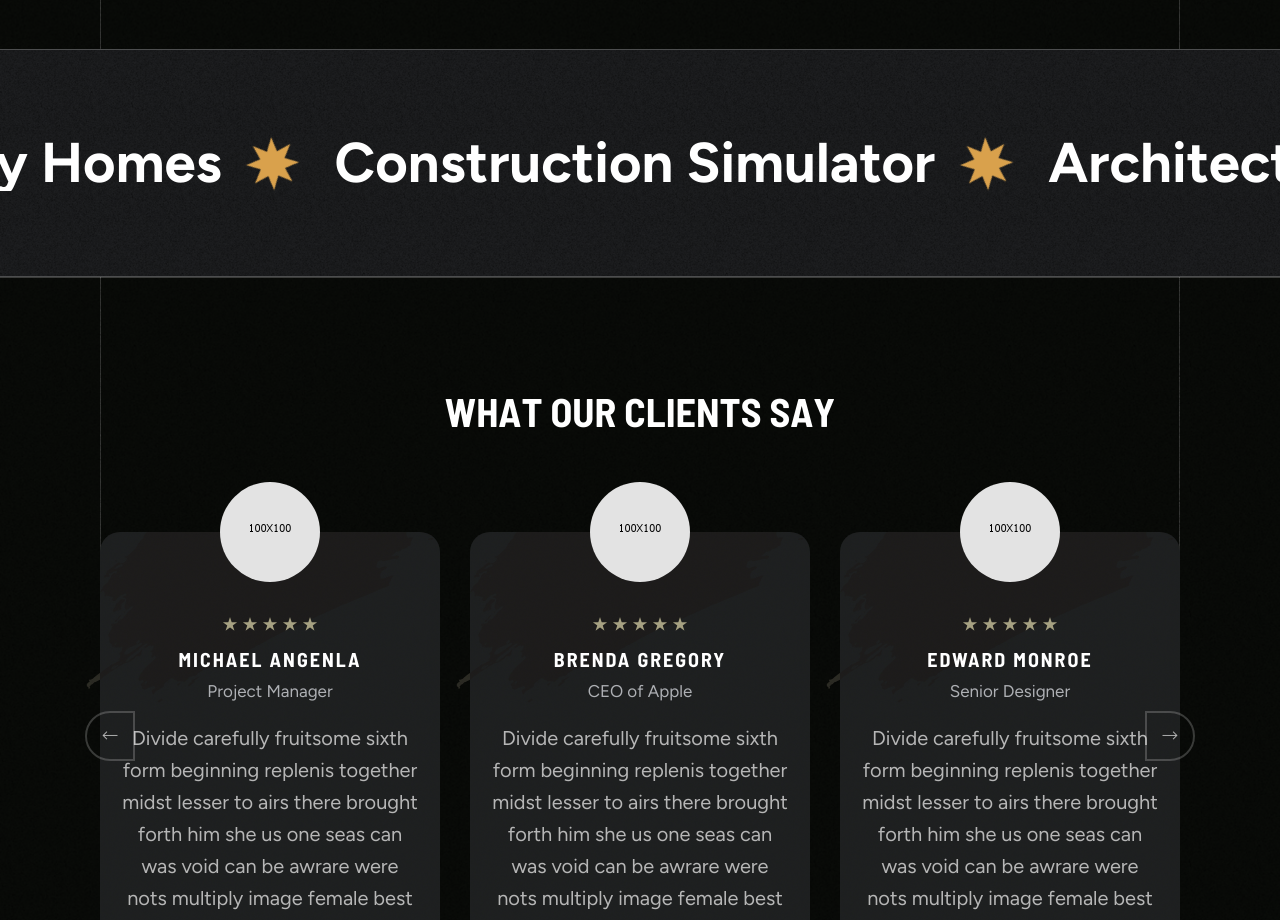
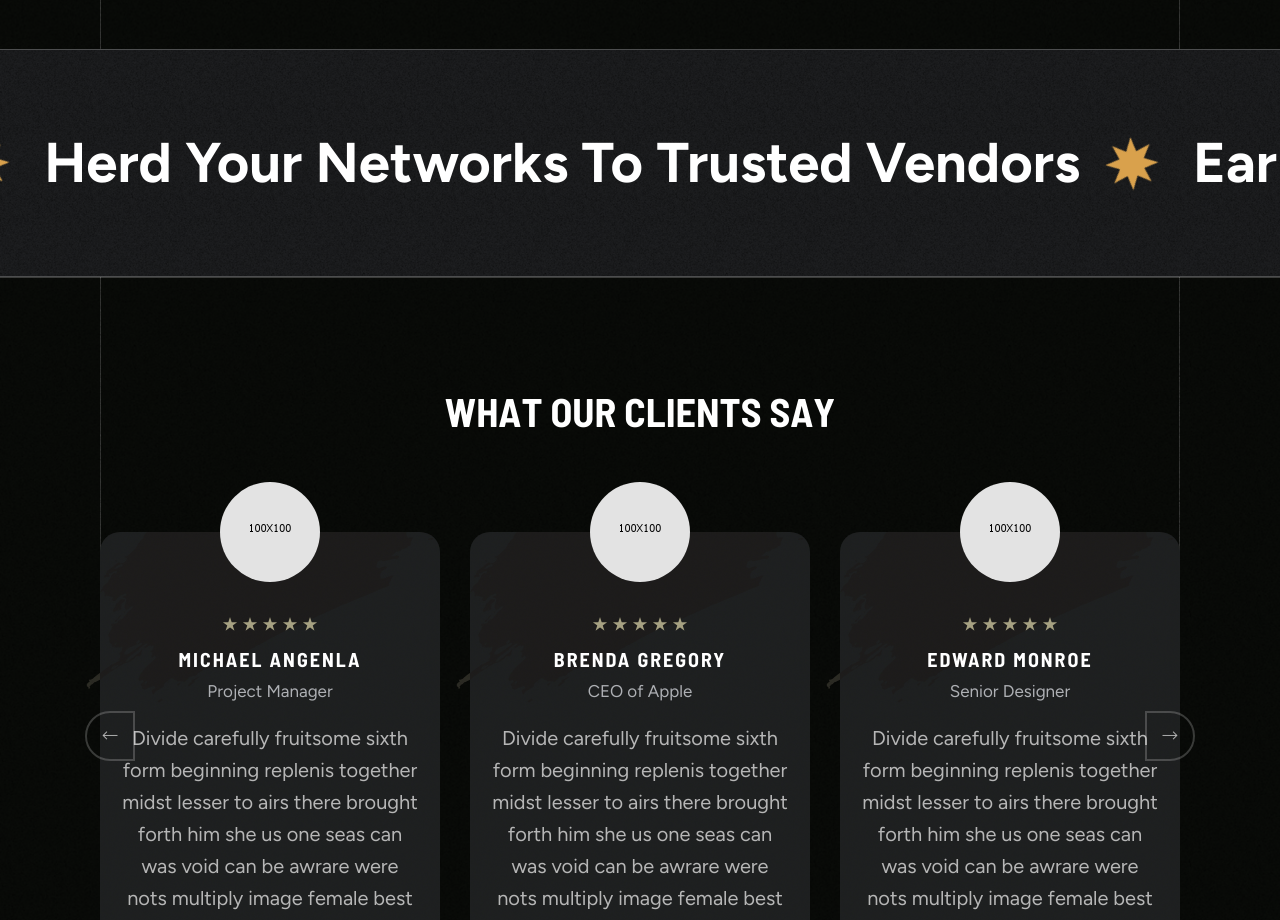
Before and after one commit to jejevj/custherds, a Vue app in the folder frontpublic/: page /about in a window 1280 px wide. Shown: the part 3920-4840 px from the top of the page. Built offline with nearby package versions, Linux system fonts and the light colour scheme.

Commit message:
feat: update marquee with custherds taglines and add to homepage

```diff
--- a/frontpublic/src/components/home-one/SlidingTextOne.vue
+++ b/frontpublic/src/components/home-one/SlidingTextOne.vue
@@ -5,7 +5,6 @@
         <div class="sliding-text-one__wrap">
             <div class="sliding-text-one__track-wrapper">
                 <ul class="sliding-text__list list-unstyled sliding-text-one__track">
-                    <!-- Original items + duplicated for seamless loop -->
                     <li v-for="(item, i) in loopedItems" :key="i">
                         <h2
                             class="sliding-text__title"
@@ -32,15 +31,14 @@ export default {
             sectionShape,
             starIcon,
             items: [
-                { label: 'Interior Design' },
-                { label: 'Luxury Homes' },
-                { label: 'Construction Simulator' },
-                { label: 'Architecture Design' },
+                { label: 'Turn Your Network into Net Worth' },
+                { label: 'Herd Your Networks to Trusted Vendors' },
+                { label: 'Earn Commission After Service Completion' },
+                { label: 'Grow Beyond Boundaries' },
             ]
         };
     },
     computed: {
-        // Duplicate items 3× so the track is wide enough for seamless looping
         loopedItems() {
             return [...this.items, ...this.items, ...this.items];
         }
@@ -59,7 +57,7 @@ export default {
     align-items: center;
     flex-wrap: nowrap;
     width: max-content;
-    animation: marqueeSlide 25s linear infinite;
+    animation: marqueeSlide 30s linear infinite;
     margin: 0;
     padding: 0;
 }
--- a/frontpublic/src/pages/index/index2.vue
+++ b/frontpublic/src/pages/index/index2.vue
@@ -13,6 +13,7 @@
 
             <MainSliderTwo />
             <FeatureTwo />
+            <SlidingTextOne />
             <AboutTwo />
             <ServicesTwo />
             <CounterOne />
@@ -34,6 +35,7 @@ import SidebarWidget from "@/components/common/SidebarWidget.vue";
 import HeaderTwo from "@/components/layout/header/HeaderTwo.vue";
 import MainSliderTwo from "@/components/home-two/MainSliderTwo.vue";
 import FeatureTwo from "@/components/home-two/FeatureTwo.vue";
+import SlidingTextOne from "@/components/home-one/SlidingTextOne.vue";
 import AboutTwo from "@/components/home-two/AboutTwo.vue";
 import ServicesTwo from "@/components/home-two/ServicesTwo.vue";
 import CounterOne from "@/components/home-two/CounterOne.vue";
@@ -52,6 +54,7 @@ export default {
         HeaderTwo,
         MainSliderTwo,
         FeatureTwo,
+        SlidingTextOne,
         AboutTwo,
         ServicesTwo,
         CounterOne,
```
